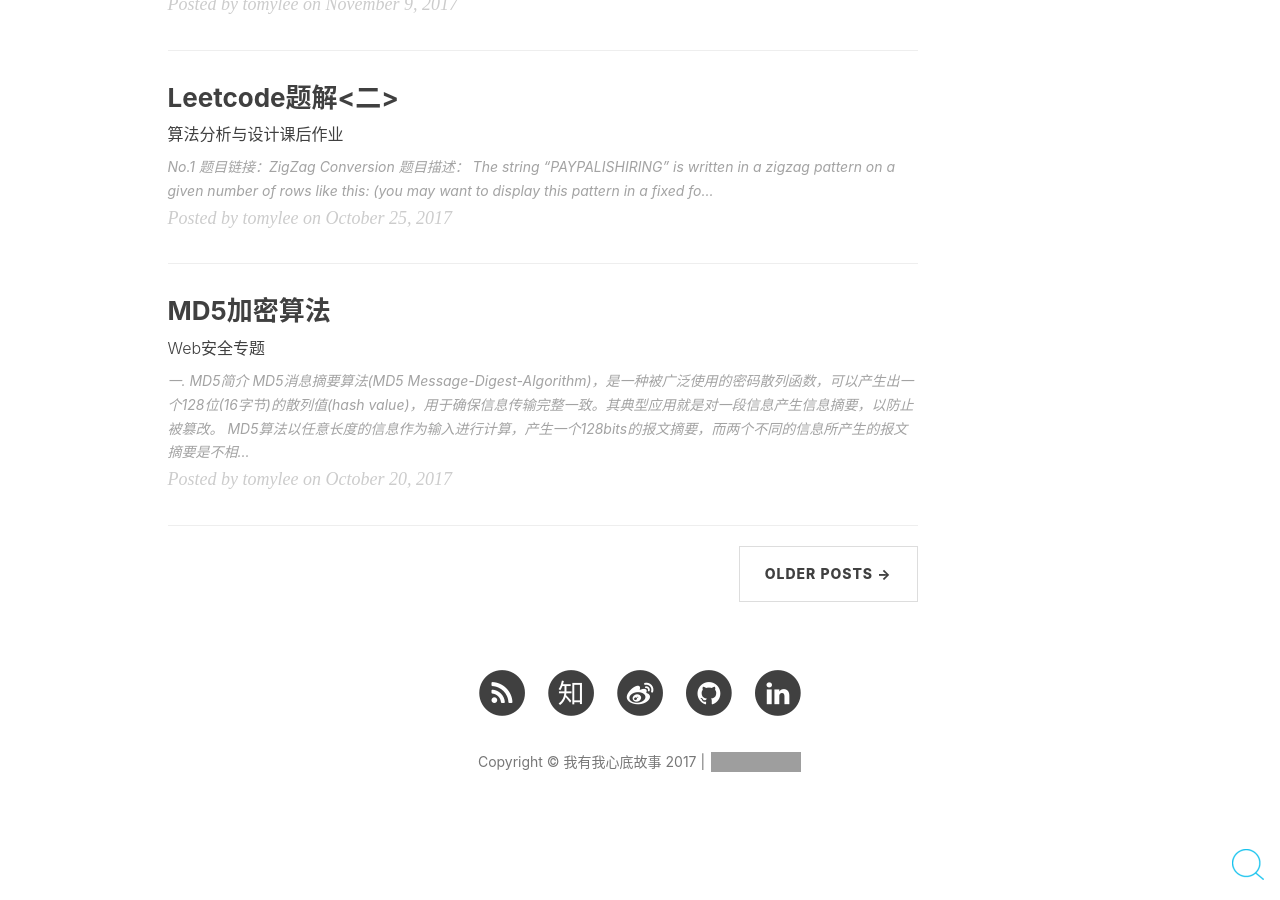
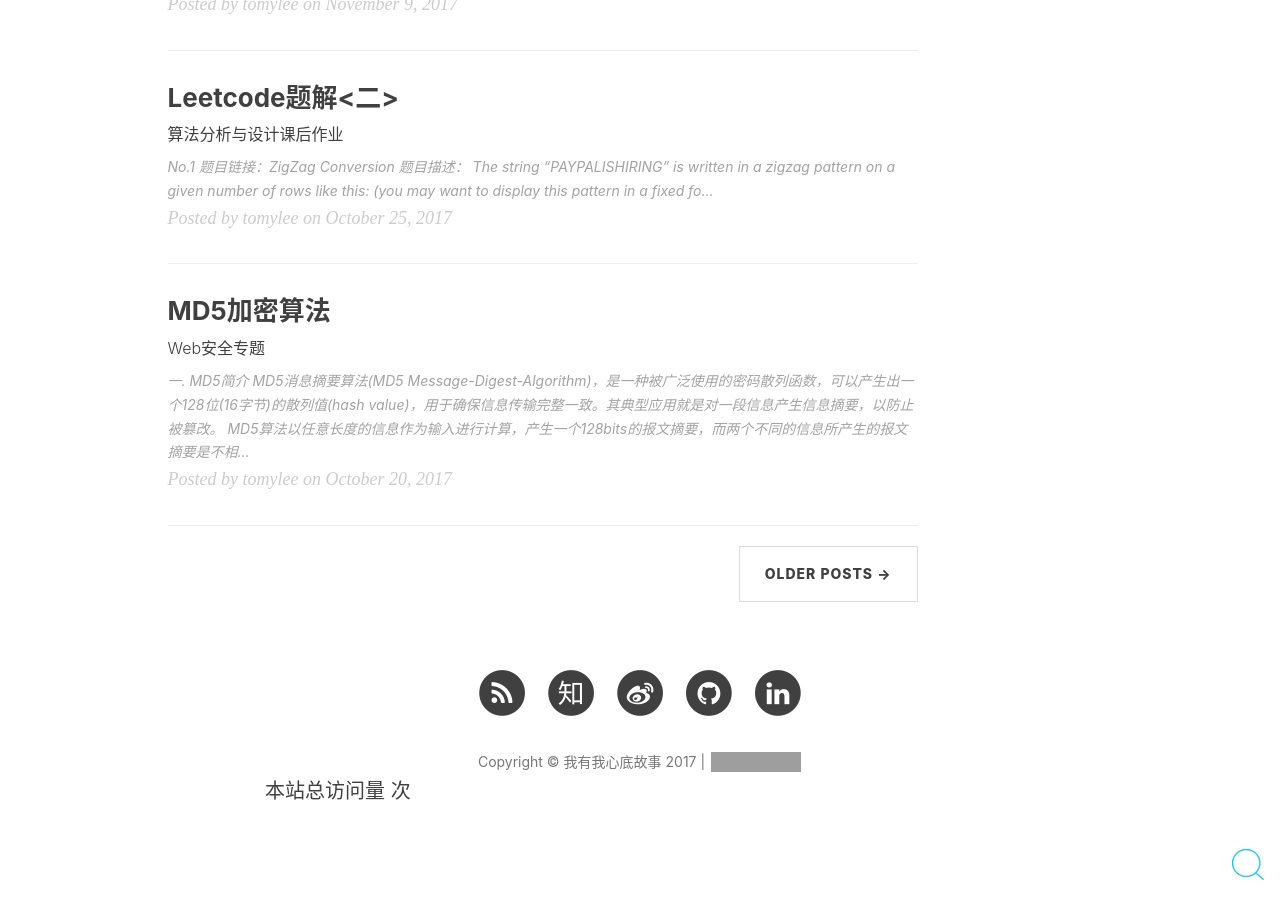
Before and after one commit to Tomy-Lee/Tomy-Lee.github.io, a Jekyll site: the page built from index.html, in a window 1280 px wide and 900 px high, scrolled down 2074 px. Built offline with Jekyll 4.4.1, drawn with Linux system fonts in a browser that asks for light colours; nearby versions of some CDN libraries; the list of posts is cut into pages by our own code; comment, search, counter and statistics services are not loaded; grey boxes are pictures that could not be loaded.

Commit message:
Update footer.html

```diff
--- a/_includes/footer.html
+++ b/_includes/footer.html
@@ -101,6 +101,19 @@
                 src="https://ghbtns.com/github-btn.html?user=Tomy-Lee&repo=Tomy-Lee.github.io&type=star&count=true" >
             </iframe>
                 </p>
+
+                <div align="left">
+    			<link rel="stylesheet" href="//cdn.bootcss.com/font-awesome/4.3.0/css/font-awesome.min.css">
+
+          <!-- 访问统计 -->
+          <span id="busuanzi_container_site_pv">
+            本站总访问量
+            <span id="busuanzi_value_site_pv"></span>次
+          </span>
+        </div>
+
+
+
             </div>
         </div>
     </div>
```
